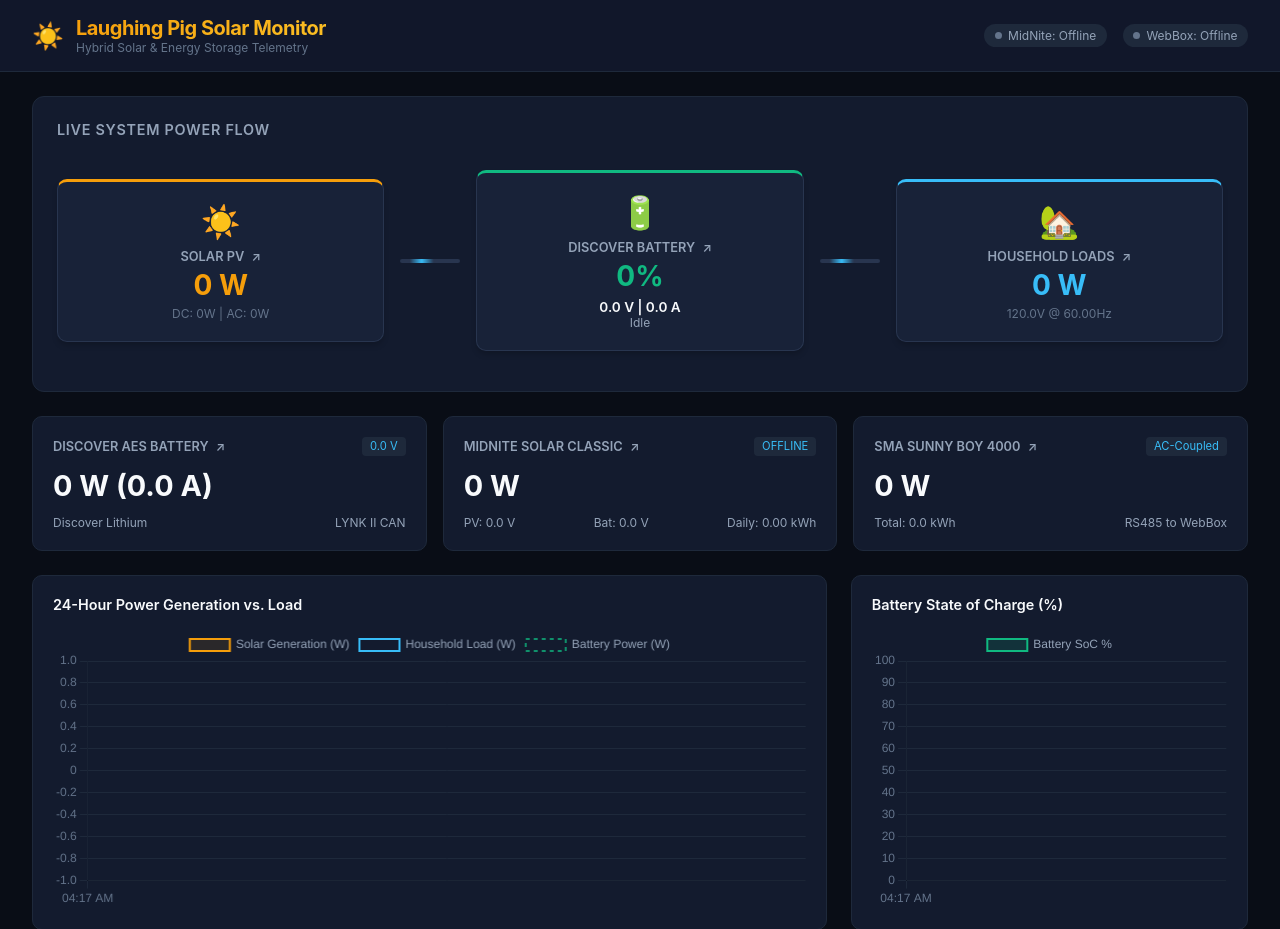
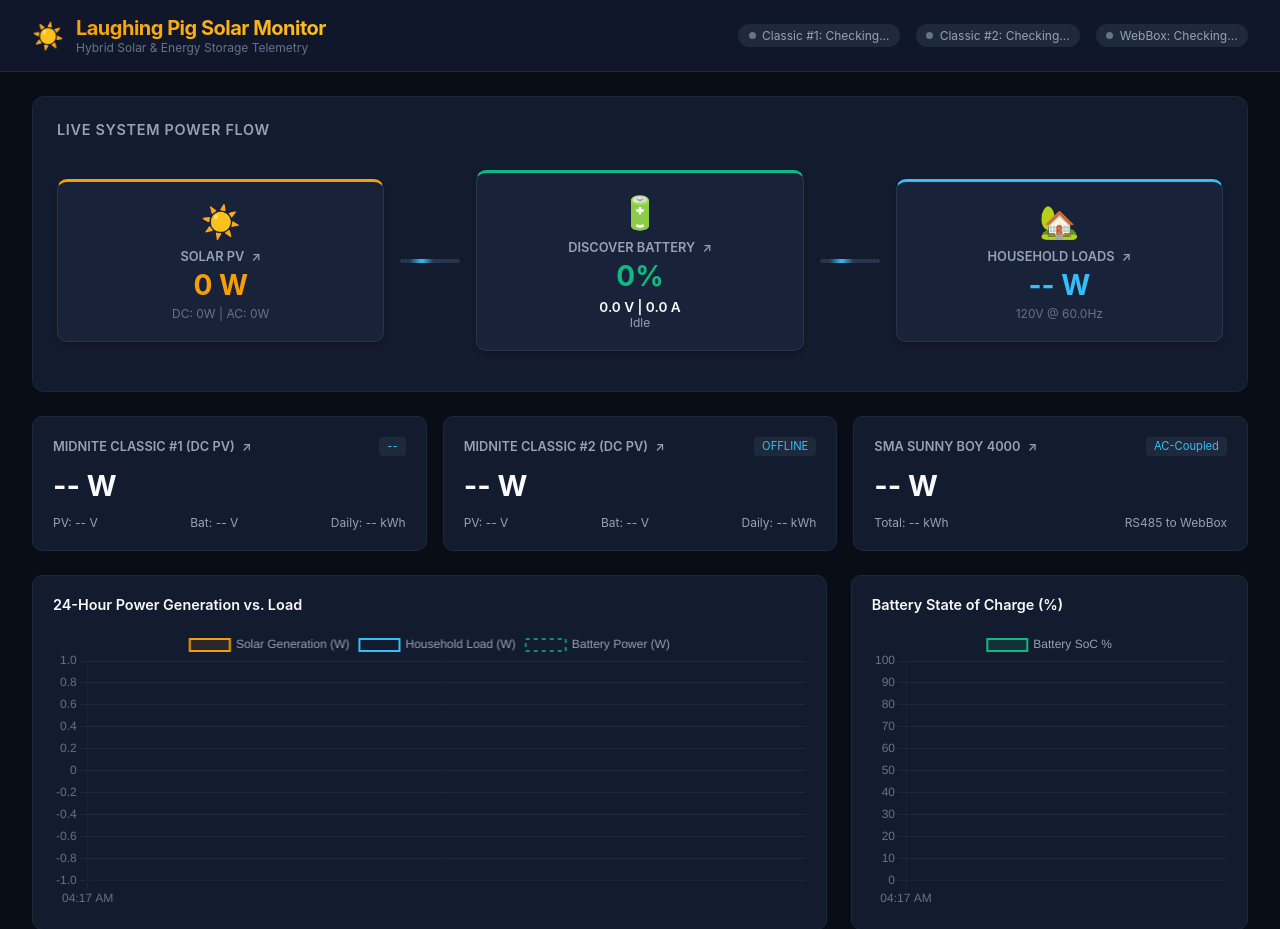
Before and after one commit to lourusso/laughing-pig-solar-monitor, a FastAPI app: page / in a window 1280 px wide. Shown: the top 929 px of the page. Run offline with FastAPI, Linux system fonts and the light colour scheme; data comes from the database, SQL or seed files in the repository.

Commit message:
Support dual MidNite Classics (192.168.42.129 & 192.168.42.130) and replace battery metric card with Classic #2

```diff
--- a/src/main.py
+++ b/src/main.py
@@ -1,5 +1,6 @@
 from __future__ import annotations
 import asyncio
+from concurrent.futures import ThreadPoolExecutor
 import logging
 import signal
 import sys
@@ -37,6 +38,16 @@ class SolarMonitorService:
                 timeout=config.modbus.timeout_seconds
             )
 
+        self.classic2 = None
+        if hasattr(config.modbus, "classic2") and config.modbus.classic2.enabled:
+            # Short timeout so offline Classic 2 does not block the polling cycle
+            self.classic2 = MidNiteClassic(
+                host=config.modbus.classic2.host,
+                port=config.modbus.classic2.port,
+                unit_id=config.modbus.classic2.unit_id,
+                timeout=min(config.modbus.timeout_seconds, 1.5)
+            )
+
         self.webbox = None
         if config.modbus.sunny_webbox.enabled:
             self.webbox = SMAWebBox(
@@ -64,6 +75,8 @@ class SolarMonitorService:
 
         self._latest_webbox_full: Dict[str, Any] = {}
         self._latest_classic_full: Dict[str, Any] = {}
+        self._latest_classic2_full: Dict[str, Any] = {}
+        self._pool = ThreadPoolExecutor(max_workers=3)
         self._running = False
         self._poll_thread = None
 
@@ -83,30 +96,74 @@ class SolarMonitorService:
             self.mqtt.stop()
         if self.classic:
             self.classic.close()
+        if self.classic2:
+            self.classic2.close()
         if self.webbox:
             self.webbox.close()
+        self._pool.shutdown(wait=False)
 
     def poll_once(self) -> TelemetrySnapshot:
-        classic_data = self.classic.poll() if self.classic else {}
-        webbox_data = self.webbox.poll() if self.webbox else {}
-        self._latest_classic_full = classic_data
+        # Poll all controllers concurrently
+        fut_c1 = self._pool.submit(self.classic.poll) if self.classic else None
+        fut_c2 = self._pool.submit(self.classic2.poll) if self.classic2 else None
+        fut_wb = self._pool.submit(self.webbox.poll) if self.webbox else None
+
+        classic1_data = fut_c1.result() if fut_c1 else {}
+        classic2_data = fut_c2.result() if fut_c2 else {}
+        webbox_data = fut_wb.result() if fut_wb else {}
+
+        self._latest_classic_full = classic1_data
+        self._latest_classic2_full = classic2_data
         self._latest_webbox_full = webbox_data
 
         si_data = webbox_data.get("sunny_island", {})
         sb_data = webbox_data.get("sunny_boy", {})
 
-        pv_dc = float(classic_data.get("pv_power_watts", 0.0))
+        c1_watts = float(classic1_data.get("pv_power_watts", 0.0))
+        c2_watts = float(classic2_data.get("pv_power_watts", 0.0))
+        pv_dc = round(c1_watts + c2_watts, 1)
+
+        c1_daily = float(classic1_data.get("energy_today_kwh", 0.0))
+        c2_daily = float(classic2_data.get("energy_today_kwh", 0.0))
+        pv_dc_daily = round(c1_daily + c2_daily, 2)
+
         pv_ac = float(sb_data.get("pv_power_watts", 0.0))
         total_pv = round(pv_dc + pv_ac, 1)
+
+        # Active battery volts on DC bus (prefer online classic, fallback to other)
+        bat_volts = float(classic1_data.get("battery_voltage", 0.0))
+        if bat_volts <= 0:
+            bat_volts = float(classic2_data.get("battery_voltage", 0.0))
+
+        # Overall charge stage
+        c1_stage = str(classic1_data.get("charge_stage", "RESTING"))
+        c2_stage = str(classic2_data.get("charge_stage", "OFFLINE"))
+        active_stage = c1_stage if c1_stage not in ("OFFLINE", "RESTING") else (c2_stage if c2_stage != "OFFLINE" else c1_stage)
 
         snapshot = TelemetrySnapshot(
             timestamp=datetime.now(timezone.utc).isoformat(),
             pv_dc_power_watts=pv_dc,
-            pv_dc_volts=float(classic_data.get("pv_voltage", 0.0)),
-            pv_dc_amps=float(classic_data.get("pv_current", 0.0)),
-            pv_dc_daily_kwh=float(classic_data.get("energy_today_kwh", 0.0)),
-            classic_bat_volts=float(classic_data.get("battery_voltage", 0.0)),
-            charge_stage=str(classic_data.get("charge_stage", "RESTING")),
+            pv_dc_volts=float(classic1_data.get("pv_voltage", 0.0)),
+            pv_dc_amps=round(float(classic1_data.get("pv_current", 0.0)) + float(classic2_data.get("pv_current", 0.0)), 1),
+            pv_dc_daily_kwh=pv_dc_daily,
+            classic_bat_volts=bat_volts,
+            charge_stage=active_stage,
+
+            classic1_power_watts=c1_watts,
+            classic1_volts=float(classic1_data.get("pv_voltage", 0.0)),
+            classic1_amps=float(classic1_data.get("pv_current", 0.0)),
+            classic1_daily_kwh=c1_daily,
+            classic1_bat_volts=float(classic1_data.get("battery_voltage", 0.0)),
+            classic1_stage=c1_stage,
+            classic1_online=bool(classic1_data.get("online")),
+
+            classic2_power_watts=c2_watts,
+            classic2_volts=float(classic2_data.get("pv_voltage", 0.0)),
+            classic2_amps=float(classic2_data.get("pv_current", 0.0)),
+            classic2_daily_kwh=c2_daily,
+            classic2_bat_volts=float(classic2_data.get("battery_voltage", 0.0)),
+            classic2_stage=c2_stage,
+            classic2_online=bool(classic2_data.get("online")),
 
             pv_ac_power_watts=pv_ac,
             pv_ac_volts=float(sb_data.get("ac_voltage", 0.0)),
@@ -126,7 +183,7 @@ class SolarMonitorService:
             ac_frequency_hz=float(si_data.get("ac_frequency", 60.0)),
             ac_voltage_volts=float(si_data.get("ac_voltage", 120.0)),
 
-            classic_online=bool(classic_data.get("online")),
+            classic_online=bool(classic1_data.get("online") or classic2_data.get("online")),
             webbox_online=bool(webbox_data.get("online"))
         )
 
@@ -142,22 +199,55 @@ class SolarMonitorService:
     def get_device_telemetry(self, device_id: str) -> Dict[str, Any]:
         """Fetch rich real-time telemetry for a specific device."""
         dev = device_id.lower().strip()
-        if dev in ("midnite", "classic"):
+        if dev in ("midnite", "classic", "classic-1", "midnite-1", "classic1", "midnite1"):
             if self.classic:
                 try:
                     full = self.classic.poll_full()
                     if full.get("online"):
+                        full["device_id"] = "classic-1"
+                        full["device_name"] = "MidNite Solar Classic #1"
                         return full
                 except Exception as e:
-                    logger.debug(f"Live poll_full for MidNite failed: {e}")
+                    logger.debug(f"Live poll_full for MidNite #1 failed: {e}")
 
             c = self._latest_classic_full
             return {
-                "device_id": "midnite",
-                "device_name": "MidNite Solar Classic",
-                "model": "Classic MPPT Charge Controller",
+                "device_id": "classic-1",
+                "device_name": "MidNite Solar Classic #1",
+                "model": "Classic MPPT Charge Controller (192.168.42.129)",
                 "online": bool(c.get("online")),
                 "data": c,
+                "registers": []
+            }
+
+        elif dev in ("classic-2", "midnite-2", "classic2", "midnite2"):
+            if self.classic2:
+                try:
+                    full = self.classic2.poll_full()
+                    if full.get("online"):
+                        full["device_id"] = "classic-2"
+                        full["device_name"] = "MidNite Solar Classic #2"
+                        return full
+                except Exception as e:
+                    logger.debug(f"Live poll_full for MidNite #2 failed: {e}")
+
+            c2 = self._latest_classic2_full
+            return {
+                "device_id": "classic-2",
+                "device_name": "MidNite Solar Classic #2",
+                "model": "Classic MPPT Charge Controller (192.168.42.130)",
+                "online": bool(c2.get("online")),
+                "data": c2 or {
+                    "online": False,
+                    "pv_power_watts": 0.0,
+                    "pv_voltage": 0.0,
+                    "pv_current": 0.0,
+                    "battery_voltage": 0.0,
+                    "battery_current": 0.0,
+                    "energy_today_kwh": 0.0,
+                    "charge_stage": "OFFLINE",
+                    "error": "Awaiting physical network connection at 192.168.42.130"
+                },
                 "registers": []
             }
 
--- a/src/web/static/js/dashboard.js
+++ b/src/web/static/js/dashboard.js
@@ -65,37 +65,92 @@ async function fetchLiveTelemetry() {
     document.getElementById("load-power").textContent = `${loadWatts} W`;
     document.getElementById("load-sub").textContent = `${(data.ac_voltage_volts || 120).toFixed(1)}V @ ${(data.ac_frequency_hz || 60).toFixed(2)}Hz`;
 
-    // MidNite Details
-    document.getElementById("midnite-stage").textContent = data.charge_stage || "OFFLINE";
-    document.getElementById("midnite-power").textContent = `${dcPv} W`;
-    document.getElementById("midnite-pv-v").textContent = `${(data.pv_dc_volts || 0).toFixed(1)} V`;
-    const midniteBatEl = document.getElementById("midnite-bat-v");
-    if (midniteBatEl) {
-      midniteBatEl.textContent = `${(data.classic_bat_volts || 0).toFixed(1)} V`;
+    // MidNite Classic #1 Details
+    const c1Power = Math.round(data.classic1_power_watts ?? (data.pv_dc_power_watts || 0));
+    const c1Stage = data.classic1_stage || data.charge_stage || "RESTING";
+    const c1PvV = Number(data.classic1_volts ?? (data.pv_dc_volts || 0)).toFixed(1);
+    const c1BatV = Number(data.classic1_bat_volts ?? (data.classic_bat_volts || 0)).toFixed(1);
+    const c1Daily = Number(data.classic1_daily_kwh ?? (data.pv_dc_daily_kwh || 0)).toFixed(2);
+
+    const c1StageEl = document.getElementById("classic1-stage");
+    if (c1StageEl) c1StageEl.textContent = c1Stage;
+    const c1PowerEl = document.getElementById("classic1-power");
+    if (c1PowerEl) c1PowerEl.textContent = `${c1Power} W`;
+    const c1PvEl = document.getElementById("classic1-pv-v");
+    if (c1PvEl) c1PvEl.textContent = `${c1PvV} V`;
+    const c1BatEl = document.getElementById("classic1-bat-v");
+    if (c1BatEl) c1BatEl.textContent = `${c1BatV} V`;
+    const c1DailyEl = document.getElementById("classic1-daily");
+    if (c1DailyEl) c1DailyEl.textContent = `${c1Daily} kWh`;
+
+    // MidNite Classic #2 Details (192.168.42.130)
+    const c2Online = Boolean(data.classic2_online);
+    const c2StageEl = document.getElementById("classic2-stage");
+    const c2PowerEl = document.getElementById("classic2-power");
+    const c2PvEl = document.getElementById("classic2-pv-v");
+    const c2BatEl = document.getElementById("classic2-bat-v");
+    const c2DailyEl = document.getElementById("classic2-daily");
+
+    if (c2Online) {
+      const c2Power = Math.round(data.classic2_power_watts || 0);
+      if (c2StageEl) {
+        c2StageEl.textContent = data.classic2_stage || "RESTING";
+        c2StageEl.style.backgroundColor = "var(--border-color)";
+        c2StageEl.style.color = "var(--text-main)";
       }
-    document.getElementById("midnite-daily").textContent = `${(data.pv_dc_daily_kwh || 0).toFixed(2)} kWh`;
+      if (c2PowerEl) c2PowerEl.textContent = `${c2Power} W`;
+      if (c2PvEl) c2PvEl.textContent = `${Number(data.classic2_volts || 0).toFixed(1)} V`;
+      if (c2BatEl) c2BatEl.textContent = `${Number(data.classic2_bat_volts || 0).toFixed(1)} V`;
+      if (c2DailyEl) c2DailyEl.textContent = `${Number(data.classic2_daily_kwh || 0).toFixed(2)} kWh`;
+    } else {
+      if (c2StageEl) {
+        c2StageEl.textContent = "OFFLINE";
+        c2StageEl.style.backgroundColor = "rgba(239, 68, 68, 0.15)";
+        c2StageEl.style.color = "#ef4444";
+      }
+      if (c2PowerEl) c2PowerEl.textContent = "0 W";
+      if (c2PvEl) c2PvEl.textContent = "-- V";
+      if (c2BatEl) c2BatEl.textContent = "-- V";
+      if (c2DailyEl) c2DailyEl.textContent = "0.00 kWh";
+    }
 
     // Sunny Boy Details
     document.getElementById("sunnyboy-power").textContent = `${acPv} W`;
     document.getElementById("sunnyboy-total").textContent = `${(data.pv_ac_total_kwh || 0).toFixed(1)} kWh`;
 
     // Hardware Status Pills
-    const pClassic = document.getElementById("pill-classic");
-    if (data.classic_online) {
-      pClassic.classList.add("online");
-      pClassic.querySelector("span:last-child").textContent = "MidNite: Online";
+    const pClassic1 = document.getElementById("pill-classic");
+    const c1Online = data.classic1_online ?? data.classic_online;
+    if (pClassic1) {
+      if (c1Online) {
+        pClassic1.classList.add("online");
+        pClassic1.querySelector("span:last-child").textContent = "Classic #1: Online";
       } else {
-      pClassic.classList.remove("online");
-      pClassic.querySelector("span:last-child").textContent = "MidNite: Offline";
+        pClassic1.classList.remove("online");
+        pClassic1.querySelector("span:last-child").textContent = "Classic #1: Offline";
+      }
+    }
+
+    const pClassic2 = document.getElementById("pill-classic2");
+    if (pClassic2) {
+      if (c2Online) {
+        pClassic2.classList.add("online");
+        pClassic2.querySelector("span:last-child").textContent = "Classic #2: Online";
+      } else {
+        pClassic2.classList.remove("online");
+        pClassic2.querySelector("span:last-child").textContent = "Classic #2: Offline";
+      }
     }
 
     const pWebbox = document.getElementById("pill-webbox");
+    if (pWebbox) {
       if (data.webbox_online) {
         pWebbox.classList.add("online");
         pWebbox.querySelector("span:last-child").textContent = "WebBox: Online";
       } else {
         pWebbox.classList.remove("online");
         pWebbox.querySelector("span:last-child").textContent = "WebBox: Offline";
+      }
     }
 
   } catch (err) {
--- a/src/web/templates/device.html
+++ b/src/web/templates/device.html
@@ -4,7 +4,7 @@
   <meta charset="UTF-8">
   <meta name="viewport" content="width=device-width, initial-scale=1.0">
   <title>Device Telemetry - Laughing Pig Solar Monitor</title>
-  <link rel="stylesheet" href="/static/css/style.css?v=1.1.2">
+  <link rel="stylesheet" href="/static/css/style.css?v=1.1.4">
   <style>
     .device-header {
       display: flex;
@@ -230,6 +230,6 @@
     </section>
   </main>
 
-  <script src="/static/js/device.js?v=1.1.2"></script>
+  <script src="/static/js/device.js?v=1.1.4"></script>
 </body>
 </html>
--- a/src/web/templates/index.html
+++ b/src/web/templates/index.html
@@ -4,7 +4,7 @@
   <meta charset="UTF-8">
   <meta name="viewport" content="width=device-width, initial-scale=1.0">
   <title>Laughing Pig Solar Monitor</title>
-  <link rel="stylesheet" href="/static/css/style.css?v=1.1.3">
+  <link rel="stylesheet" href="/static/css/style.css?v=1.1.4">
   <script src="https://cdn.jsdelivr.net/npm/chart.js"></script>
 </head>
 <body>
@@ -17,9 +17,13 @@
       </div>
     </div>
     <div class="header-status">
-      <div id="pill-classic" class="pill" onclick="window.location.href='/device/midnite'" style="cursor: pointer;" title="Click to view MidNite Classic details">
+      <div id="pill-classic" class="pill" onclick="window.location.href='/device/classic-1'" style="cursor: pointer;" title="Click to view MidNite Classic #1 details">
         <span class="pill-dot"></span>
-        <span>MidNite: Checking...</span>
+        <span>Classic #1: Checking...</span>
+      </div>
+      <div id="pill-classic2" class="pill" onclick="window.location.href='/device/classic-2'" style="cursor: pointer;" title="Click to view MidNite Classic #2 details (192.168.42.130)">
+        <span class="pill-dot"></span>
+        <span>Classic #2: Checking...</span>
       </div>
       <div id="pill-webbox" class="pill" onclick="window.location.href='/device/sunny-island'" style="cursor: pointer;" title="Click to view Sunny Island & WebBox details">
         <span class="pill-dot"></span>
@@ -72,30 +76,31 @@
 
     <!-- Key Metrics Grid -->
     <section class="metrics-grid">
-      <!-- Battery Card -->
-      <div class="stat-card clickable-card" onclick="window.location.href='/device/battery'" title="Click to inspect Discover Battery (LYNK II) telemetry">
+      <!-- MidNite Classic #1 Card -->
+      <div class="stat-card clickable-card" onclick="window.location.href='/device/classic-1'" title="Click to inspect MidNite Classic #1 registers & telemetry">
         <div class="stat-header">
-          <span class="stat-title">DISCOVER AES BATTERY <span class="card-arrow">↗</span></span>
-          <span id="battery-volts" class="stat-badge">-- V</span>
+          <span class="stat-title">MIDNITE CLASSIC #1 (DC PV) <span class="card-arrow">↗</span></span>
+          <span id="classic1-stage" class="stat-badge">--</span>
         </div>
-        <div id="battery-details" class="stat-main">-- W</div>
+        <div id="classic1-power" class="stat-main">-- W</div>
         <div class="stat-footer">
-          <span>Discover Lithium</span>
-          <span>LYNK II CAN</span>
+          <span>PV: <span id="classic1-pv-v">-- V</span></span>
+          <span>Bat: <span id="classic1-bat-v">-- V</span></span>
+          <span>Daily: <span id="classic1-daily">-- kWh</span></span>
         </div>
       </div>
 
-      <!-- MidNite Classic Card -->
-      <div class="stat-card clickable-card" onclick="window.location.href='/device/midnite'" title="Click to inspect all MidNite Classic registers & telemetry">
+      <!-- MidNite Classic #2 Card -->
+      <div class="stat-card clickable-card" onclick="window.location.href='/device/classic-2'" title="Click to inspect MidNite Classic #2 registers & telemetry (192.168.42.130)">
         <div class="stat-header">
-          <span class="stat-title">MIDNITE SOLAR CLASSIC <span class="card-arrow">↗</span></span>
-          <span id="midnite-stage" class="stat-badge">--</span>
+          <span class="stat-title">MIDNITE CLASSIC #2 (DC PV) <span class="card-arrow">↗</span></span>
+          <span id="classic2-stage" class="stat-badge">OFFLINE</span>
         </div>
-        <div id="midnite-power" class="stat-main">-- W</div>
+        <div id="classic2-power" class="stat-main">-- W</div>
         <div class="stat-footer">
-          <span>PV: <span id="midnite-pv-v">-- V</span></span>
-          <span>Bat: <span id="midnite-bat-v">-- V</span></span>
-          <span>Daily: <span id="midnite-daily">-- kWh</span></span>
+          <span>PV: <span id="classic2-pv-v">-- V</span></span>
+          <span>Bat: <span id="classic2-bat-v">-- V</span></span>
+          <span>Daily: <span id="classic2-daily">-- kWh</span></span>
         </div>
       </div>
 
@@ -136,6 +141,6 @@
     </section>
   </main>
 
-  <script src="/static/js/dashboard.js?v=1.1.3"></script>
+  <script src="/static/js/dashboard.js?v=1.1.4"></script>
 </body>
 </html>
```
Also changed, not shown: config/config.yaml (+8 -1 lines), src/config.py (+7 -0 lines), src/web/static/js/device.js (+18 -3 lines), src/storage/database.py, src/storage/models.py. Lines whose indentation alone changed are shown as unchanged.
